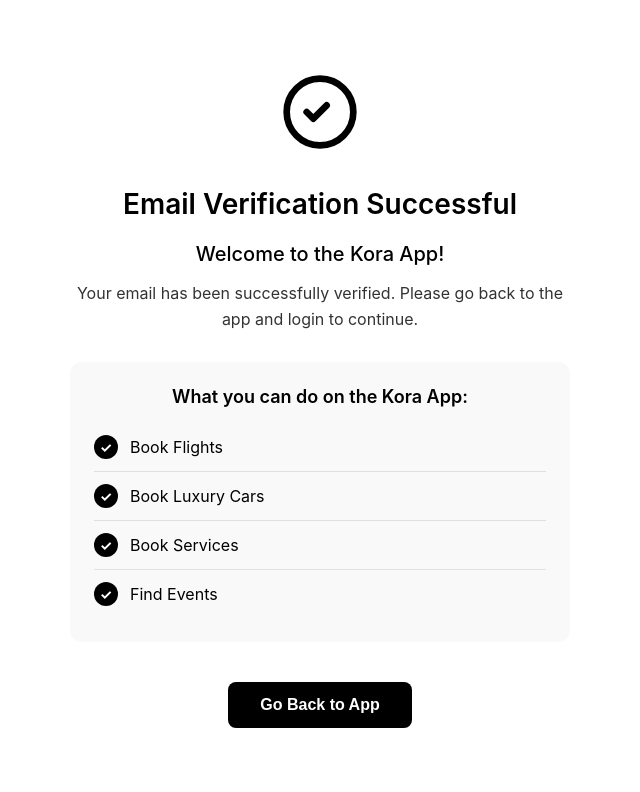
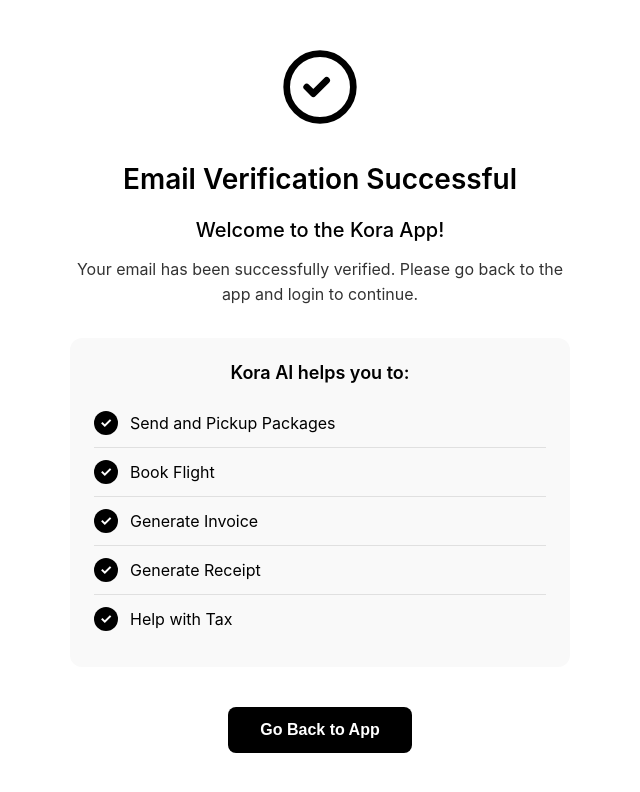
Before and after one commit to jeyliar246/koranewwelcome, a website built with Vite: page index.html in a window 1280 px wide. Shown: the whole page, without its empty margins (320-960 px from the left). Built offline with nearby package versions, Linux system fonts and the light colour scheme.

Commit message:
Update services list: Send packages, Book flight, Generate invoice/receipt, Help with tax

```diff
--- a/index.html
+++ b/index.html
@@ -23,23 +23,27 @@
             <p class="instruction">Your email has been successfully verified. Please go back to the app and login to continue.</p>
 
             <div class="features-checklist">
-                <h2 class="features-title">What you can do on the Kora App:</h2>
+                <h2 class="features-title">Kora AI helps you to:</h2>
                 <ul class="checklist">
                     <li class="checklist-item">
                         <span class="check-icon">✓</span>
-                        <span>Book Flights</span>
+                        <span>Send and Pickup Packages</span>
                     </li>
                     <li class="checklist-item">
                         <span class="check-icon">✓</span>
-                        <span>Book Luxury Cars</span>
+                        <span>Book Flight</span>
                     </li>
                     <li class="checklist-item">
                         <span class="check-icon">✓</span>
-                        <span>Book Services</span>
+                        <span>Generate Invoice</span>
                     </li>
                     <li class="checklist-item">
                         <span class="check-icon">✓</span>
-                        <span>Find Events</span>
+                        <span>Generate Receipt</span>
+                    </li>
+                    <li class="checklist-item">
+                        <span class="check-icon">✓</span>
+                        <span>Help with Tax</span>
                     </li>
                 </ul>
             </div>
--- a/style.css
+++ b/style.css
@@ -133,6 +133,10 @@ body {
     animation-delay: 0.4s;
 }
 
+.checklist-item:nth-child(5) {
+    animation-delay: 0.5s;
+}
+
 @keyframes slideInLeft {
     from {
         opacity: 0;
```
